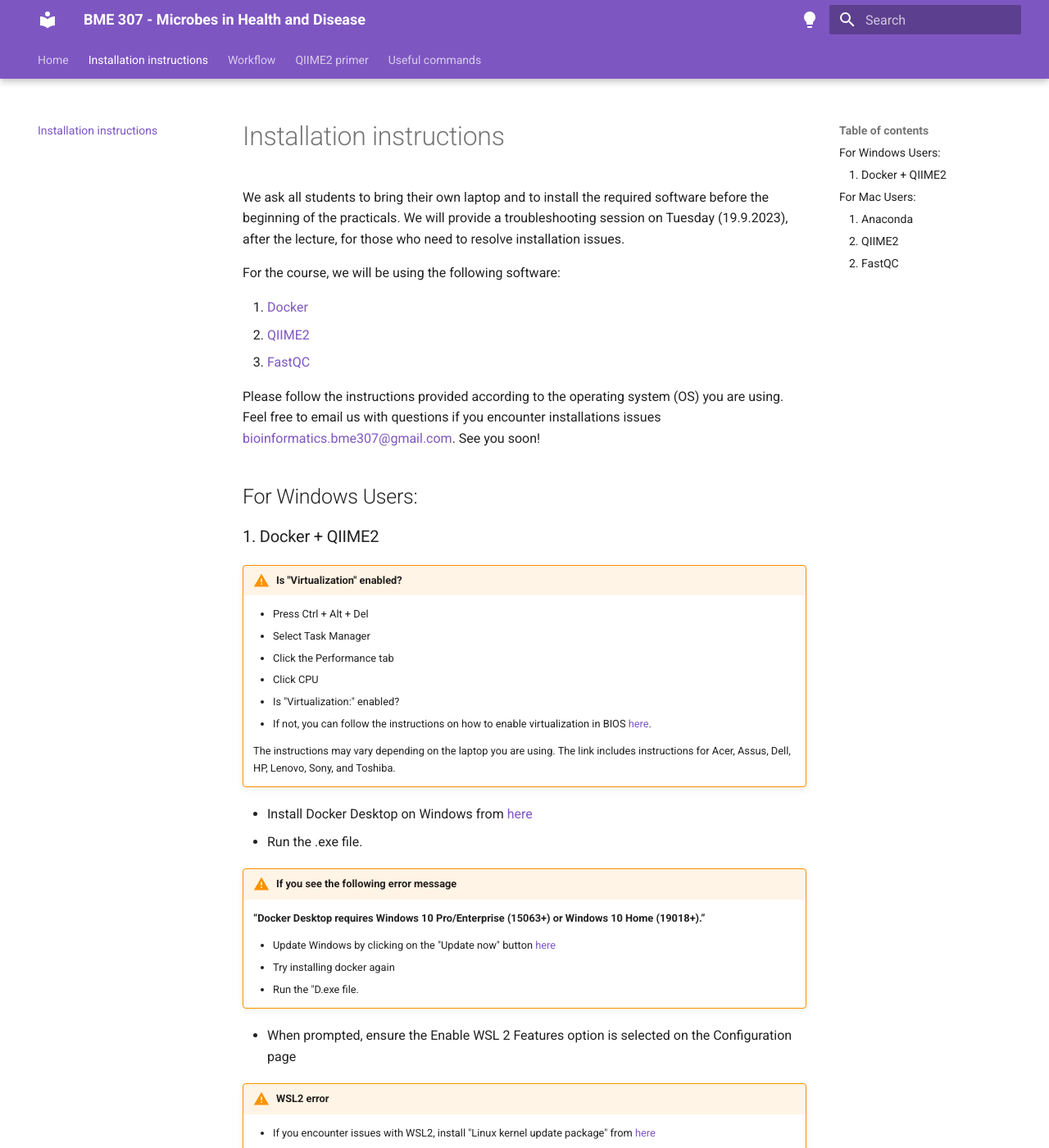
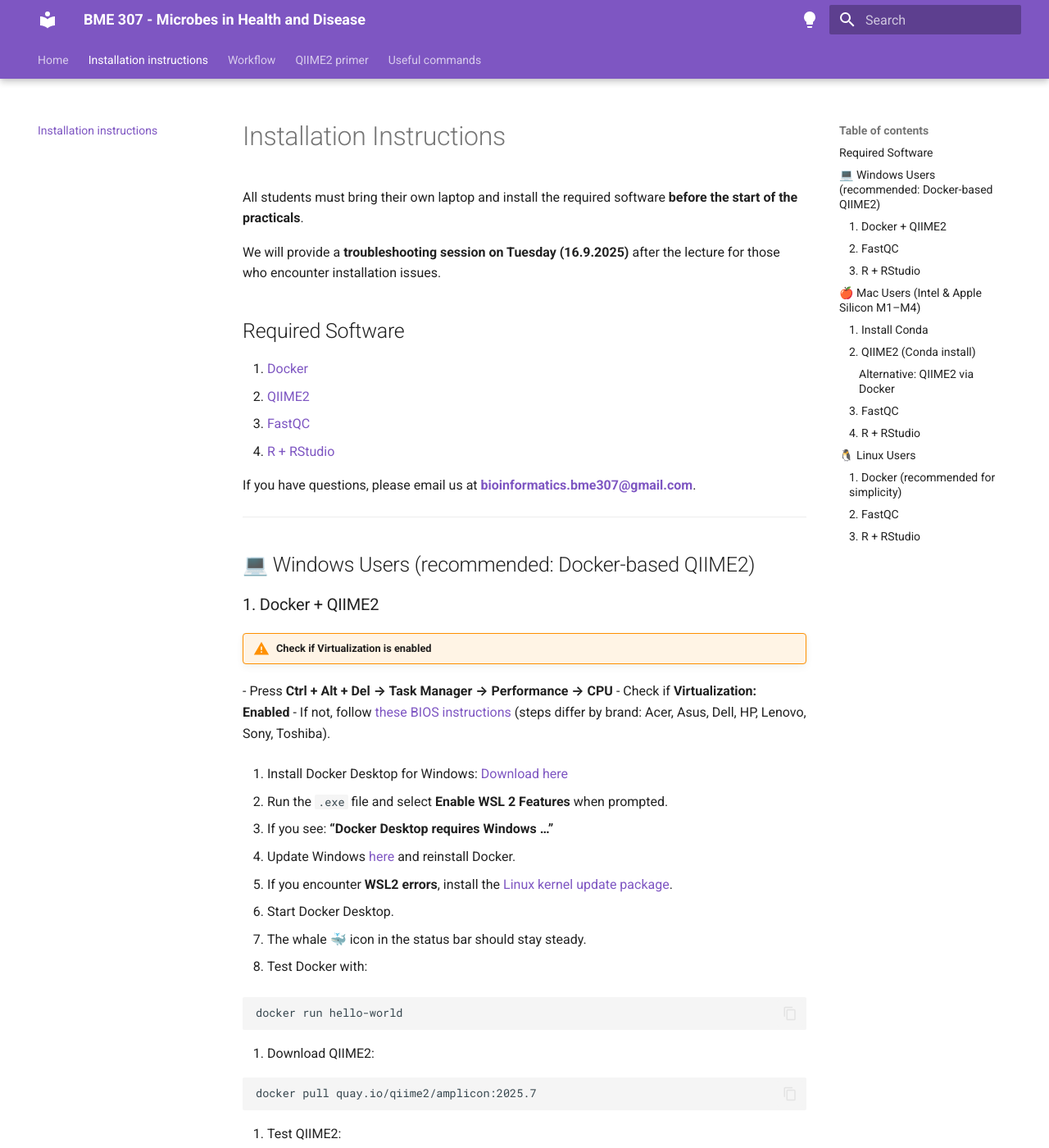
Before and after one commit to natashaztarora/bioinformatics_workflow_bme307, an MkDocs documentation site: the page built from docs/installation_instructions.md, in a window 1280 px wide and 1400 px high. Shown: the whole window at 82% size. Built offline with MkDocs 1.6.1 and Material for MkDocs 9.7.7, drawn with Linux system fonts in a browser that asks for light colours; some of the changed text lies outside the part shown.

Commit message:
updated installation instructions

````diff
--- a/docs/installation_instructions.md
+++ b/docs/installation_instructions.md
@@ -1,189 +1,185 @@
-# Installation instructions
+# Installation Instructions
 
+All students must bring their own laptop and install the required software **before the start of the practicals**.
 
-We ask all students to bring their own laptop and to install the required software before the beginning of the practicals. We will provide a troubleshooting session on Tuesday (19.9.2023), after the lecture, for those who need to resolve installation issues.
+We will provide a **troubleshooting session on Tuesday (16.9.2025)** after the lecture for those who encounter installation issues.
 
-For the course, we will be using the following software:
+## Required Software
 
 1. [Docker](https://www.docker.com/)
-* [QIIME2](https://qiime2.org/) <!--  R to visually explore the sequencing data and to conduct statistical analysis -->
-* [FastQC](https://www.bioinformatics.babraham.ac.uk/projects/fastqc/)
+2. [QIIME2](https://qiime2.org/)
+3. [FastQC](https://www.bioinformatics.babraham.ac.uk/projects/fastqc/)
+4. [R + RStudio](https://rstudio-education.github.io/hopr/starting.html)
 
-Please follow the instructions provided according to the operating system (OS) you are using. Feel free to email us with questions if you encounter installations issues bioinformatics.bme307@gmail.com. See you soon!
+If you have questions, please email us at **[bioinformatics.bme307@gmail.com](mailto:bioinformatics.bme307@gmail.com)**.
 
-## For Windows Users:
+---
+
+## 💻 Windows Users (recommended: Docker-based QIIME2)
 
 ### 1. Docker + QIIME2
 
-!!! warning "Is "Virtualization" enabled?"
-    - Press Ctrl + Alt + Del
-    - Select Task Manager
-    - Click the Performance tab
-    - Click CPU
-    - Is "Virtualization:" enabled?
-    - If not, you can follow the instructions on how to enable virtualization in BIOS [here](https://2nwiki.2n.cz/pages/viewpage.action?pageId=75202968).
+!!! warning "Check if Virtualization is enabled"
+\- Press **Ctrl + Alt + Del → Task Manager → Performance → CPU**
+\- Check if **Virtualization: Enabled**
+\- If not, follow [these BIOS instructions](https://wiki.2n.com/faqac/en/virtualizace-vt-x-amd-v-povoleni-virtualizace-na-vasem-pocitaci-pro-spusteni-2n-access-commander-100572533.html) (steps differ by brand: Acer, Asus, Dell, HP, Lenovo, Sony, Toshiba).
 
-    The instructions may vary depending on the laptop you are using. The link includes instructions for Acer, Assus, Dell, HP, Lenovo, Sony, and Toshiba.
+1. Install Docker Desktop for Windows: [Download here](https://docs.docker.com/desktop/install/windows-install/)
 
+   * Run the `.exe` file and select **Enable WSL 2 Features** when prompted.
 
- - Install Docker Desktop on Windows from [here](https://docs.docker.com/desktop/install/windows-install/)
- - Run the .exe file.
+2. If you see:
+   **“Docker Desktop requires Windows …”**
 
-!!! warning "If you see the following error message"
-    **“Docker Desktop requires Windows 10 Pro/Enterprise (15063+) or Windows 10 Home (19018+).”**
+   * Update Windows [here](https://www.microsoft.com/en-us/software-download/windows10) and reinstall Docker.
 
-    - Update Windows by clicking on the "Update now" button [here](https://www.microsoft.com/en-us/software-download/windows10)
-    - Try installing docker again
-    - Run the "D.exe file.
+3. If you encounter **WSL2 errors**, install the [Linux kernel update package](https://wslstorestorage.blob.core.windows.net/wslblob/wsl_update_x64.msi).
 
-- When prompted, ensure the Enable WSL 2 Features option is selected on the Configuration page
+4. Start Docker Desktop.
 
-!!! warning "WSL2 error"
-    - If you encounter issues with WSL2, install "Linux kernel update package" from [here](https://wslstorestorage.blob.core.windows.net/wslblob/wsl_update_x64.msi)
+   * The whale 🐳 icon in the status bar should stay steady.
 
--   Start docker
-> **_NOTE:_** search for Docker Desktip in the start menu.
+5. Test Docker with:
 
--   When the whale icon in the status bar stays steady, Docker Desktop is up-and running, and is accessible from the Windows PowerShell
--   Open Windows PowerShell and run the following command to ensure that docker is working correctly
+   ```bash
+   docker run hello-world
+   ```
+
+6. Download QIIME2:
+
+   ```bash
+   docker pull quay.io/qiime2/amplicon:2025.7
+   ```
+
+7. Test QIIME2:
+
+   ```bash
+   docker run -v ${PWD}:/data -it quay.io/qiime2/amplicon:2025.7 qiime info
+   ```
+
+---
+
+### 2. FastQC
+
+1. Download FastQC for Windows: [FastQC v0.12.1](https://www.bioinformatics.babraham.ac.uk/projects/fastqc/).
+2. Extract the `.zip` file.
+3. Run `fastqc.exe`.
+
+   * If Java errors occur, install [Java JDK 21](https://www.oracle.com/java/technologies/downloads/#jdk21-windows).
+
+---
+
+### 3. R + RStudio
+
+1. Install [R for Windows](http://cran.r-project.org/bin/windows/base/release.htm).
+2. Install [RStudio for Windows](https://posit.co/download/rstudio-desktop/).
+3. Open RStudio to confirm installation works.
+
+---
+
+## 🍎 Mac Users (Intel & Apple Silicon M1–M4)
+
+### 1. Install Conda
+
+* Recommended: [Miniconda](https://docs.anaconda.com/miniconda/install/#macos-terminal-installer)
+* Open Terminal and verify:
+
+  ```bash
+  conda --version
+  ```
+
+---
+
+### 2. QIIME2 (Conda install)
+
+```bash
+conda update conda
+conda env create --name qiime2-amplicon-2025.7 --file https://raw.githubusercontent.com/qiime2/distributions/refs/heads/dev/2025.7/amplicon/released/qiime2-amplicon-macos-latest-conda.yml
+```
+
+Activate QIIME2:
+
+```bash
+conda activate qiime2-amplicon-2025.7
+qiime info
+```
+
+!!! note "Apple Silicon (M1–M4) users"
+If you encounter issues, run Terminal in **Rosetta 2 mode** or use the Docker alternative below.
+
+#### Alternative: QIIME2 via Docker
+
+```bash
+docker pull quay.io/qiime2/amplicon:2025.7
+docker run -v ${PWD}:/data -it quay.io/qiime2/amplicon:2025.7 qiime info
+```
+
+---
+
+### 3. FastQC
+
+1. Download the `.dmg`: [FastQC v0.12.1](https://www.bioinformatics.babraham.ac.uk/projects/fastqc/fastqc_v0.12.1.dmg).
+2. If macOS blocks the app, install [Java JDK 21 for Mac](https://www.oracle.com/java/technologies/downloads/#jdk21-mac).
+
+If it still doesn’t launch:
+
+* Download [source code](https://github.com/s-andrews/FastQC/archive/refs/tags/v0.12.1.zip).
+* Unzip → open Terminal → navigate to folder → run:
+
+  ```bash
+  ./fastqc
+  ```
+
+---
+
+### 4. R + RStudio
+
+1. Install [R for macOS](https://cran.r-project.org/bin/macosx/).
+2. Install [RStudio for macOS](https://posit.co/download/rstudio-desktop/).
+3. Open RStudio to confirm installation.
+
+---
+
+## 🐧 Linux Users
+
+### 1. Docker (recommended for simplicity)
+
+Install Docker:
+
+```bash
+sudo apt-get update
+sudo apt-get install docker.io
+```
+
+Test Docker:
 
 ```bash
 docker run hello-world
 ```
 
-Download desired QIIME 2 Distribution Image
+Download and test QIIME2:
+
 ```bash
-docker pull quay.io/qiime2/amplicon:2024.5
+docker pull quay.io/qiime2/amplicon:2025.7
+docker run -v ${PWD}:/data -it quay.io/qiime2/amplicon:2025.7 qiime info
 ```
 
-
-Once the docker is installed and running you can run qiime2 via the following command:
-
-```bash
-
-docker run -t -i -v ${pwd}:/data quay.io/qiime2/amplicon:2024.5 qiime
-```
-
-
-## For Mac Users:
-
-### 1. Anaconda
-
-- Install Anaconda for Mac from [here](https://repo.anaconda.com/archive/Anaconda3-2023.07-2-MacOSX-x86_64.pkg)
-- Double click the .pkg file.
-- Test your installation.
-- Run the following command in the Terminal
-
-```bash
-conda list
-```
-
-### 2. QIIME2
-
-- Run the following commands to install QIIME2
-
-```bash
-conda env create -n qiime2-amplicon-2024.5 --file https://data.qiime2.org/distro/amplicon/qiime2-amplicon-2024.5-py39-osx-conda.yml
-```
-
-- activate QIIME2 environment
-
-```bash
-conda activate qiime2-amplicon-2024.5
-```
-
-<!-- ```bash
-docker  pull  quay.io/qiime2/core:2023.5
-``` -->
-
-- Run the following command to test the installation
-
-```bash
-qiime --help
-```
+---
 
 ### 2. FastQC
 
-Download and install the following [file](https://www.bioinformatics.babraham.ac.uk/projects/fastqc/fastqc_v0.12.1.dmg).
+```bash
+sudo apt-get install fastqc
+```
 
-!!! warning "Do you have issues starting the tool due to verification?"
-    - Install Java Development Kit from [here](https://www.oracle.com/java/technologies/downloads/#jdk21-mac) and try again.
+Or download from [FastQC site](https://www.bioinformatics.babraham.ac.uk/projects/fastqc/).
 
-If installing Java Development Kit did not work, download the FastQC source code from [here](https://github.com/s-andrews/FastQC/archive/refs/tags/v0.12.1.zip). Unzip the file and from the terminal window, navigate to the unzipped folder on your mac. Subsequently, run the following command:
+---
+
+### 3. R + RStudio
 
 ```bash
-./fastqc
+sudo apt-get install r-base
 ```
 
-
-
-
-
-<!-- ### 2. R and RStudio
--   [Download R for Windows here](http://cran.r-project.org/bin/windows/base/release.htm)
--   Run the .exe file that was downloaded in the step above.
--   [Download RStudio for Windows here](https://download1.rstudio.org/desktop/windows/RStudio-1.4.1717.exe)
--   Double click the file to install it
-Once R and RStudio are installed, open RStudio to make sure that you do not get any error messages.
-
-
-$ docker run --rm presut/usearch usearch
-
-
-
-
-
--   If everything is running as it should, after some additional installations you will see the following output lines in the Terminal usearch v11.0.667_i86linux32, 4.0Gb RAM (13.0Gb total), 8 cores
-
-
-(C) Copyright 2013-18 Robert C. Edgar, all rights reserved.
-
-[https://drive5.com/usearch](https://drive5.com/usearch)
-
-License: personal use only
-
-## 2.  Homebrew
-
--   For MacOS Catalina, macOS Mojave, and MacOS Big Sur:
-
-
-$ /bin/bash -c "$(curl -fsSL https://raw.githubusercontent.com/Homebrew/install/HEAD/install.sh)"
-
--   For macOS High Sierra, Sierra, El Capitan, and earlier:
-
-
-
-
-$ /usr/bin/ruby -e "$(curl -fsSL [https://raw.githubusercontent.com/Homebrew/install/master/install)](https://raw.githubusercontent.com/Homebrew/install/master/install)"
-- For any further installations, type:
-$ brew install “name of software”
-
-Eg: Typing the following command will install R on your laptop.
-
-$ brew install R
-
-
-## 3.  R and RStudio
-
--   Go to [CRAN](http://cran.r-project.org/) and click on Download R for (Mac) OS X OR copy and paste the following link on your browser: [https://cran.r-project.org/](https://cran.r-project.org/)
-
--   Select the .pkg file for the version of OS X that you have and the file will be download.
-
--   Double click on the file that was downloaded and R will be installed.
-
--   [Download R-Studio for Mac here](https://download1.rstudio.org/desktop/macos/RStudio-1.4.1717.dmg)
-
-
-OR copy and paste the following link on your browser:
-
-[https://rstudio.com/products/rstudio/download/#download](https://rstudio.com/products/rstudio/download/#download)
-
--   Once it is downloaded, double click the file to install it.
-
-
-Once R and RStudio are installed, open RStudio to make sure it works and you do not get any error messages.
-
-$ ## For Linux Users:
-
-
--->
+Download RStudio: [Linux RStudio](https://posit.co/download/rstudio-desktop/).
````
